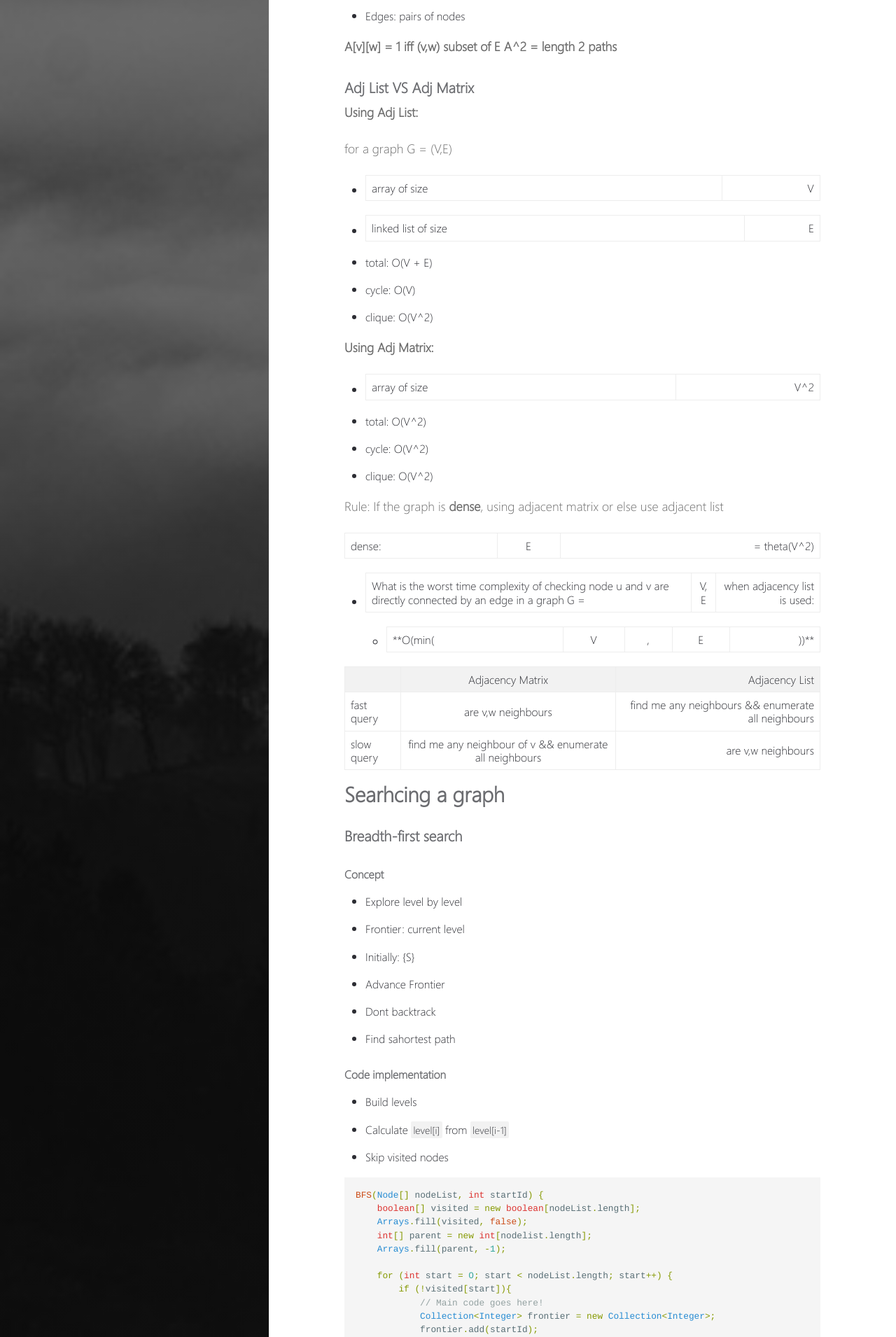
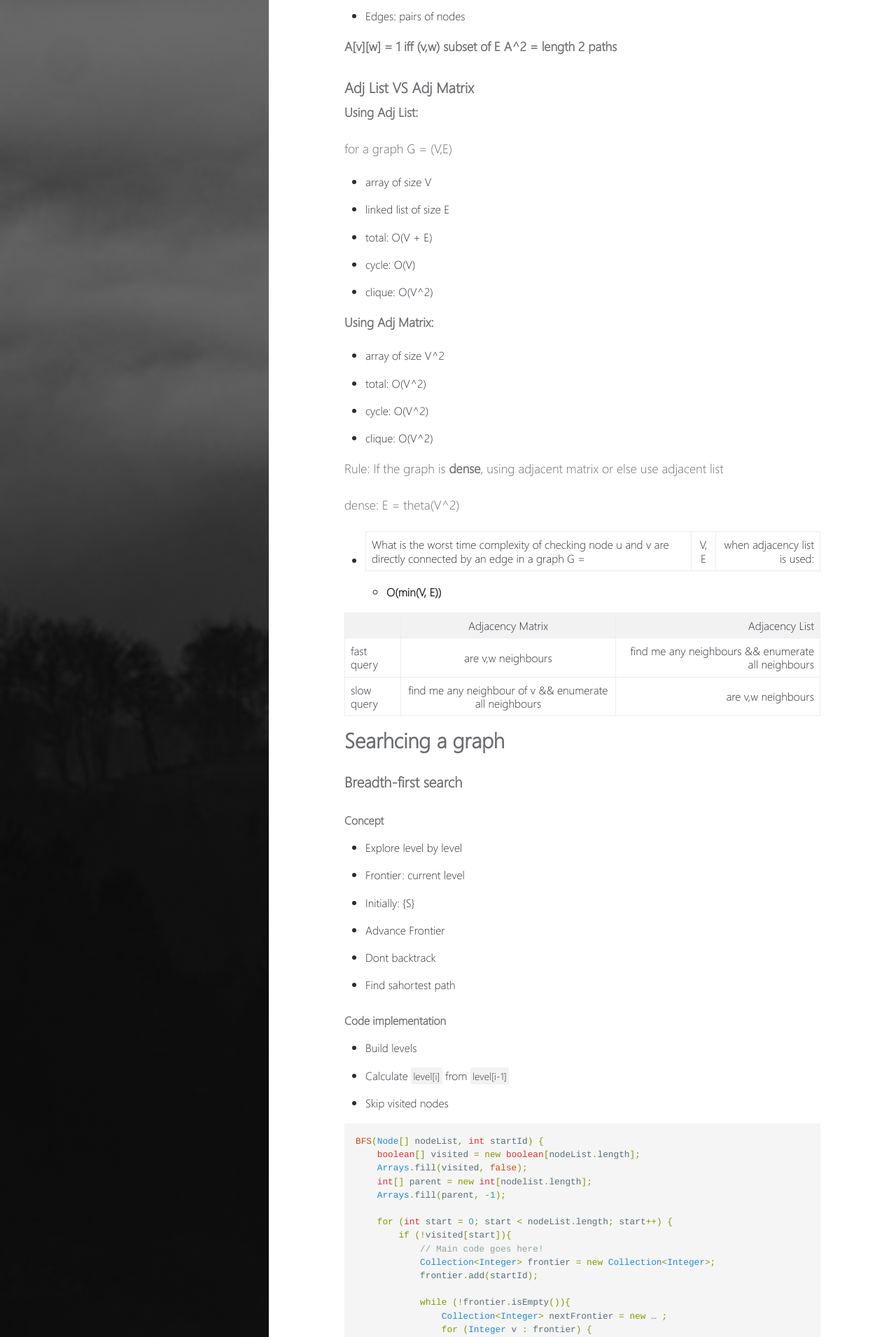
Before and after one commit to ddx-510/ddx-510.github.io, a Jekyll site: the page built from _posts/2021-3-25-graphs.md, in a window 1280 px wide. Shown: the part 1518-3428 px from the top of the page at 70% size. Built offline with Jekyll 4.4.1, drawn with Linux system fonts in a browser that asks for light colours.

Commit message:
Update 2021-3-25-graphs.md

```diff
--- a/_posts/2021-3-25-graphs.md
+++ b/_posts/2021-3-25-graphs.md
@@ -62,24 +62,24 @@ Graph consists of nodes + edges
 **Using Adj List:**
 
 for a graph G = (V,E)
-- array of size |V|
-- linked list of size |E|
+- array of size V
+- linked list of size E
 - total: O(V + E)
 - cycle: O(V)
 - clique: O(V^2)
 
 **Using Adj Matrix:**
-- array of size |V^2|
+- array of size V^2
 - total: O(V^2)
 - cycle: O(V^2)
 - clique: O(V^2)
 
 Rule: If the graph is **dense**, using adjacent matrix or else use adjacent list
 
-dense: |E| = theta(V^2)
+dense: E = theta(V^2)
 
 - What is the worst time complexity of checking node u and v are directly connected by an edge in a graph G = |V, E| when adjacency list is used:
-    -  **O(min(|V|, |E|))**
+    -  **O(min(V, E))**
 
 |            |                    Adjacency Matrix                     | Adjacency List                                     |
 | ---------- |:-------------------------------------------------------:| -------------------------------------------------- |
```
